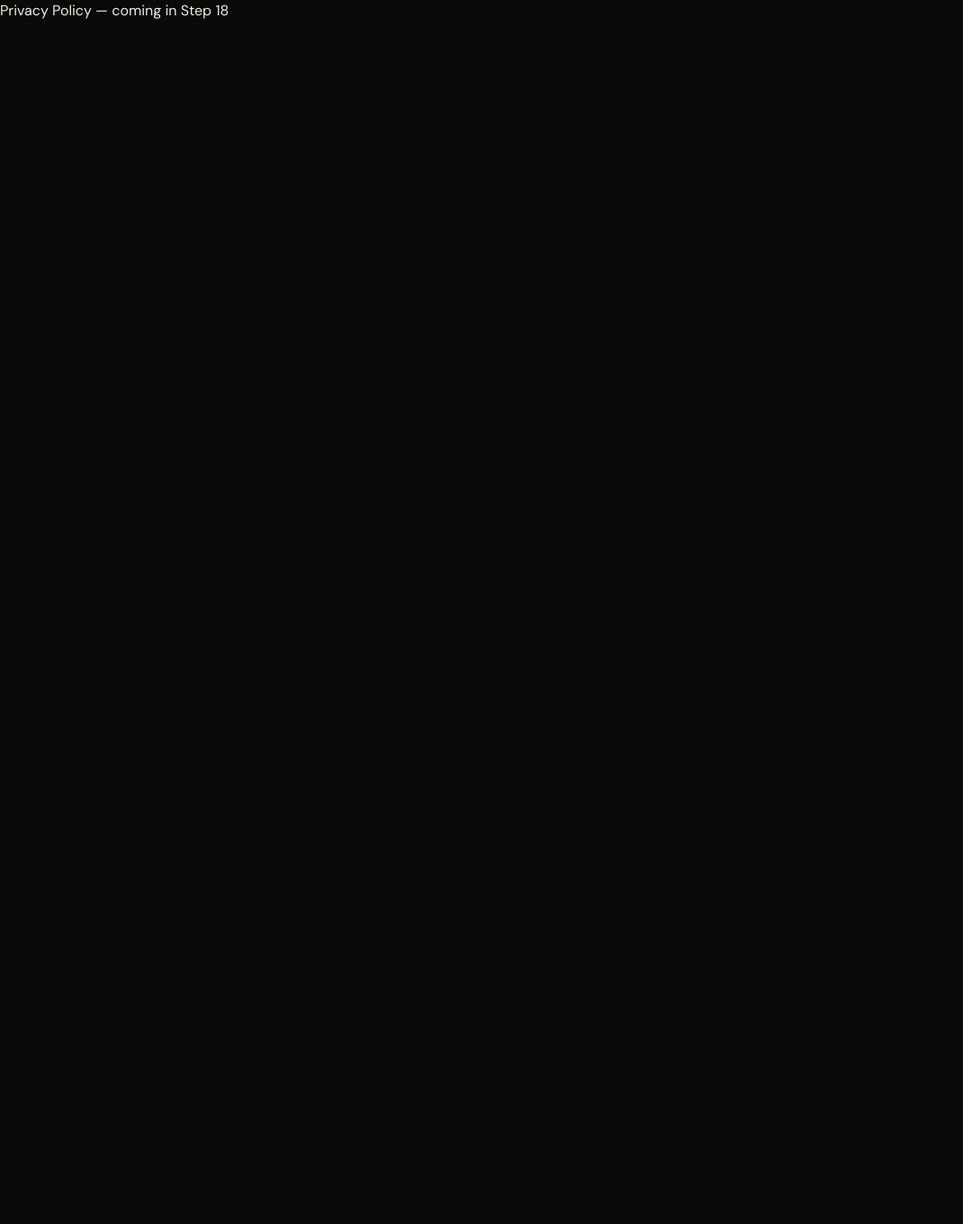
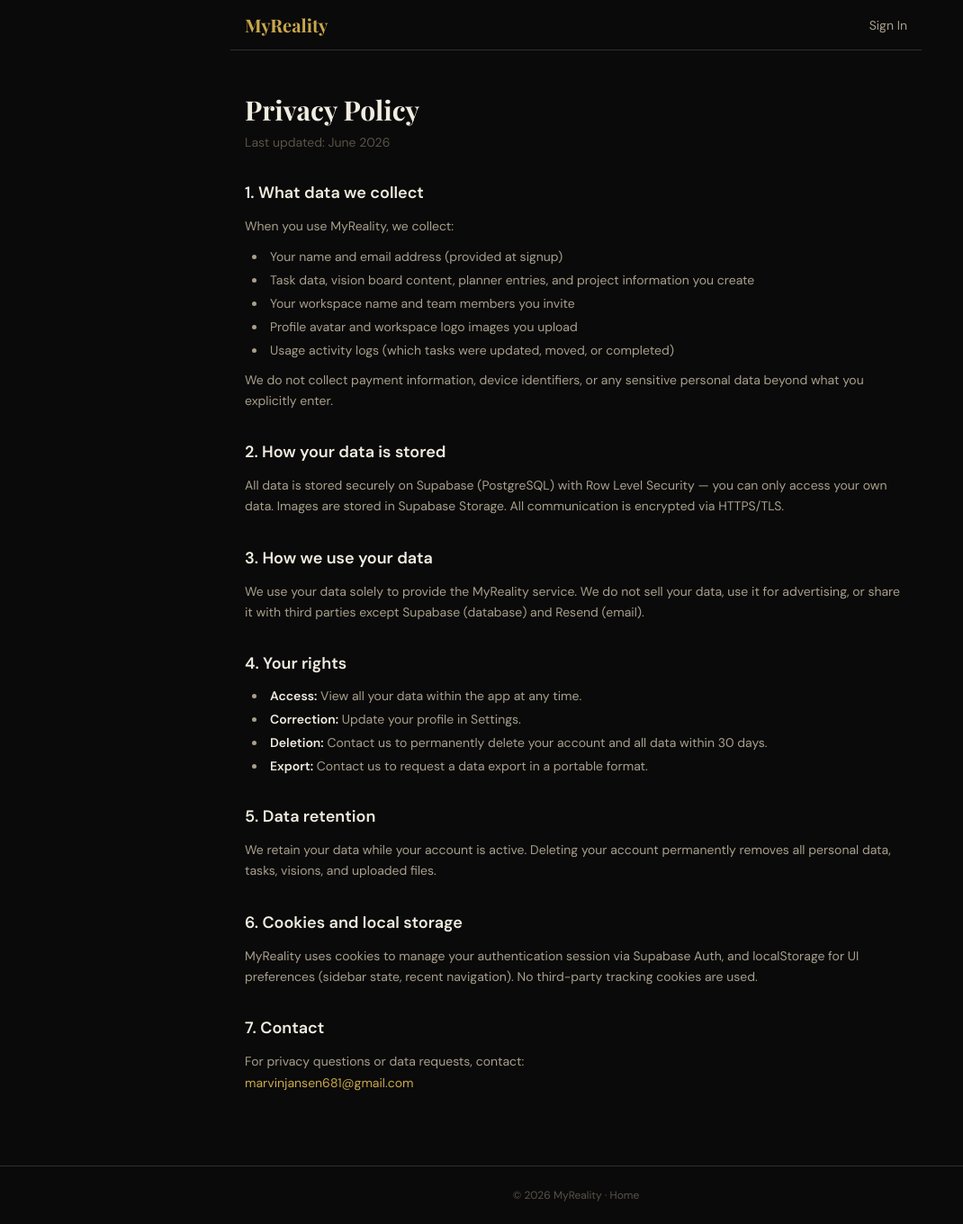
Before and after one commit to marvinjansen681-png/MyReality, a Next.js app: page /privacy in a window 1280 px wide. Shown: the whole page at 90% size, without its empty margins (0-1070 px from the left). Before the commit the page ends 800 px from the top, so only its background shows below. Built offline with nearby package versions, Linux system fonts and the light colour scheme.

Commit message:
step-18: capacitor config + privacy policy page (android/ folder generated locally, excluded by .gitignore)

```diff
--- a/app/privacy/page.tsx
+++ b/app/privacy/page.tsx
@@ -1,3 +1,90 @@
+import Link from 'next/link'
+
+export const metadata = {
+  title: 'Privacy Policy — MyReality',
+}
+
 export default function PrivacyPage() {
-  return <div>Privacy Policy — coming in Step 18</div>
+  return (
+    <div className="min-h-screen bg-base text-primary">
+      <header className="border-b border-[var(--border)] px-4 h-14 flex items-center justify-between max-w-3xl mx-auto">
+        <Link href="/" className="font-display font-bold text-gold text-xl">MyReality</Link>
+        <Link href="/login" className="text-sm text-secondary hover:text-primary transition-colors">Sign In</Link>
+      </header>
+
+      <main className="max-w-3xl mx-auto px-4 py-12 pb-20 space-y-8">
+        <div>
+          <h1 className="font-display text-3xl font-bold text-primary mb-2">Privacy Policy</h1>
+          <p className="text-muted text-sm">Last updated: June 2026</p>
+        </div>
+
+        <section className="space-y-3">
+          <h2 className="text-lg font-semibold text-primary">1. What data we collect</h2>
+          <p className="text-secondary text-sm leading-relaxed">When you use MyReality, we collect:</p>
+          <ul className="list-disc list-inside text-secondary text-sm space-y-1.5 ml-2">
+            <li>Your name and email address (provided at signup)</li>
+            <li>Task data, vision board content, planner entries, and project information you create</li>
+            <li>Your workspace name and team members you invite</li>
+            <li>Profile avatar and workspace logo images you upload</li>
+            <li>Usage activity logs (which tasks were updated, moved, or completed)</li>
+          </ul>
+          <p className="text-secondary text-sm leading-relaxed">
+            We do not collect payment information, device identifiers, or any sensitive personal data beyond what you explicitly enter.
+          </p>
+        </section>
+
+        <section className="space-y-3">
+          <h2 className="text-lg font-semibold text-primary">2. How your data is stored</h2>
+          <p className="text-secondary text-sm leading-relaxed">
+            All data is stored securely on Supabase (PostgreSQL) with Row Level Security — you can only access your own data. Images are stored in Supabase Storage. All communication is encrypted via HTTPS/TLS.
+          </p>
+        </section>
+
+        <section className="space-y-3">
+          <h2 className="text-lg font-semibold text-primary">3. How we use your data</h2>
+          <p className="text-secondary text-sm leading-relaxed">
+            We use your data solely to provide the MyReality service. We do not sell your data, use it for advertising, or share it with third parties except Supabase (database) and Resend (email).
+          </p>
+        </section>
+
+        <section className="space-y-3">
+          <h2 className="text-lg font-semibold text-primary">4. Your rights</h2>
+          <ul className="list-disc list-inside text-secondary text-sm space-y-1.5 ml-2">
+            <li><strong className="text-primary">Access:</strong> View all your data within the app at any time.</li>
+            <li><strong className="text-primary">Correction:</strong> Update your profile in Settings.</li>
+            <li><strong className="text-primary">Deletion:</strong> Contact us to permanently delete your account and all data within 30 days.</li>
+            <li><strong className="text-primary">Export:</strong> Contact us to request a data export in a portable format.</li>
+          </ul>
+        </section>
+
+        <section className="space-y-3">
+          <h2 className="text-lg font-semibold text-primary">5. Data retention</h2>
+          <p className="text-secondary text-sm leading-relaxed">
+            We retain your data while your account is active. Deleting your account permanently removes all personal data, tasks, visions, and uploaded files.
+          </p>
+        </section>
+
+        <section className="space-y-3">
+          <h2 className="text-lg font-semibold text-primary">6. Cookies and local storage</h2>
+          <p className="text-secondary text-sm leading-relaxed">
+            MyReality uses cookies to manage your authentication session via Supabase Auth, and localStorage for UI preferences (sidebar state, recent navigation). No third-party tracking cookies are used.
+          </p>
+        </section>
+
+        <section className="space-y-3">
+          <h2 className="text-lg font-semibold text-primary">7. Contact</h2>
+          <p className="text-secondary text-sm leading-relaxed">
+            For privacy questions or data requests, contact:
+          </p>
+          <a href="mailto:marvinjansen681@gmail.com" className="text-gold hover:text-gold-light transition-colors text-sm">
+            marvinjansen681@gmail.com
+          </a>
+        </section>
+      </main>
+
+      <footer className="border-t border-[var(--border)] py-6 px-4 text-center">
+        <p className="text-xs text-muted">© 2026 MyReality · <Link href="/" className="hover:text-secondary transition-colors">Home</Link></p>
+      </footer>
+    </div>
+  )
 }
```
Also changed, not shown: capacitor.config.ts (added, +33 -0 lines).
